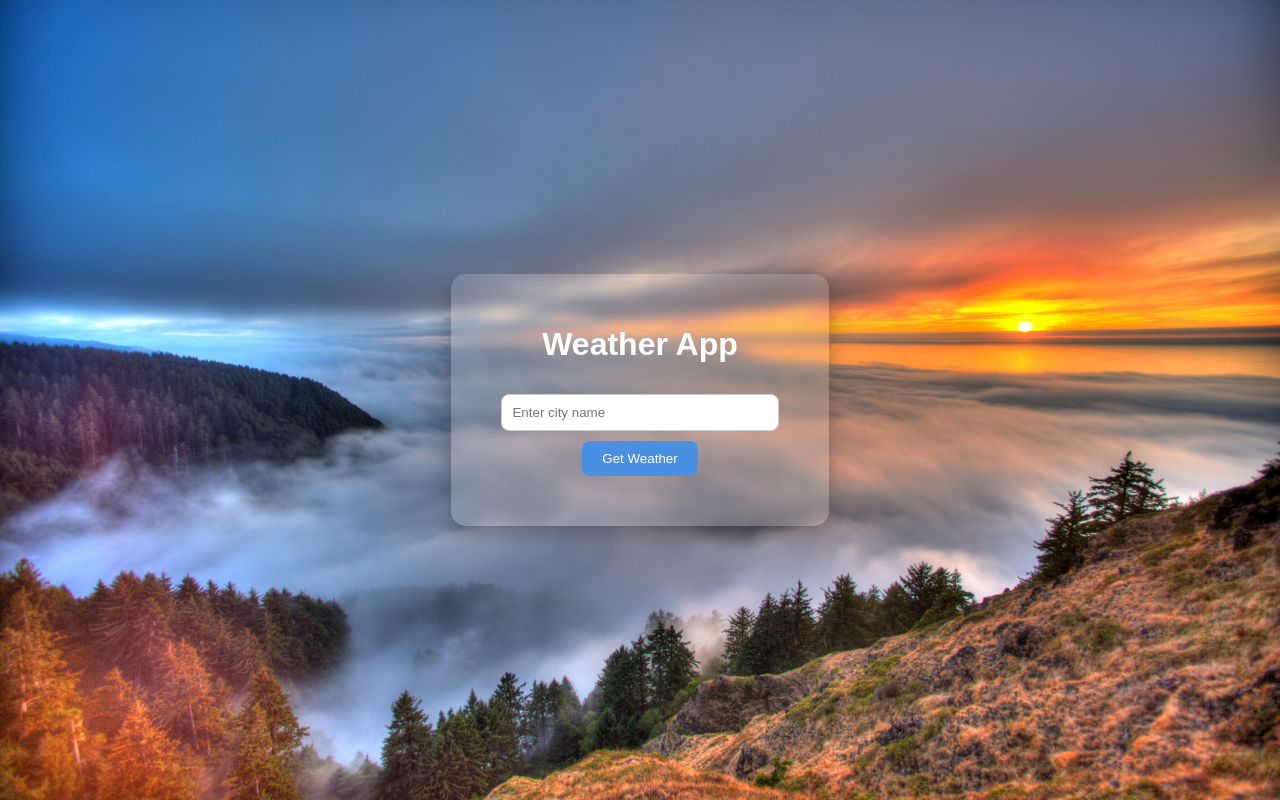
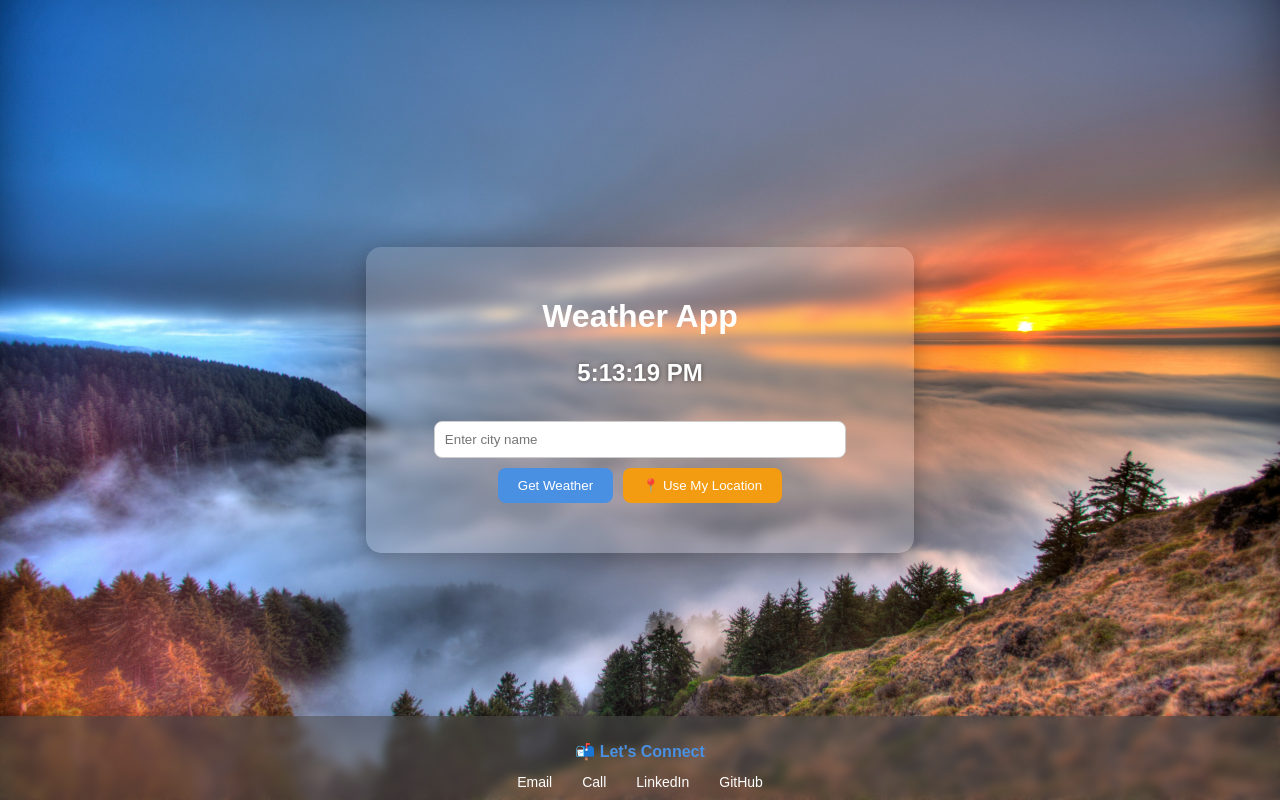
Before and after one commit to shawez-04/Weather-App, a plain HTML site: page index.html in a window 1280 px wide. Drawn offline with Linux system fonts and the light colour scheme.

Commit message:
Added Footer Sections , also added a live clock which provides sense of being live,and also added use my current location button

```diff
--- a/index.html
+++ b/index.html
@@ -9,10 +9,24 @@
 <body>
   <div class="weather-container">
     <h1>Weather App</h1>
+    <div id="clock"></div>
     <input type="text" id="cityInput" placeholder="Enter city name" />
     <button onclick="getWeather()">Get Weather</button>
-    <div id="weatherResult" class="weather-result"></div>
+     <button id="locationBtn">📍 Use My Location</button> <div id="weatherResult" class="weather-result"></div>
   </div>
+
+ <footer id="footer">
+  <div class="footer-container">
+    <p class="footer-title">📬 Let's Connect</p>
+    <div class="footer-links">
+      <a href="mailto:kshawez786@gmail.com"><i class="fa-solid fa-envelope"></i> Email</a>
+      <a href="tel:+918279967591"><i class="fa-solid fa-phone"></i> Call</a>
+      <a href="https://www.linkedin.com/in/mohd-shawez-khan/" target="_blank"><i class="fa-brands fa-linkedin"></i> LinkedIn</a>
+      <a href="https://github.com/shawez-04" target="_blank"><i class="fa-brands fa-github"></i> GitHub</a>
+    </div>
+  </div>
+</footer>
+
   <script src="script.js"></script>
 </body>
 </html>
--- a/script.js
+++ b/script.js
@@ -1,6 +1,14 @@
 const apiKey = "8098d36e1653d56f5f73288a8df3face";
+
+const cityInput = document.getElementById("cityInput");
+const resultDiv = document.getElementById("weatherResult");
+const locationBtn = document.getElementById("locationBtn");
+const clockDiv = document.getElementById("clock");
+
+//  PART 1: GET WEATHER BY CITY NAME
+
 function getWeather() {
-  const city = document.getElementById("cityInput").value.trim();
+  const city = cityInput.value.trim();
   const resultDiv = document.getElementById("weatherResult");
 
   if (!city) {
@@ -10,24 +18,86 @@ function getWeather() {
 
   const url = `https://api.openweathermap.org/data/2.5/weather?q=${city}&units=metric&appid=${apiKey}`;
 
+  resultDiv.innerHTML = `<p>Loading...</p>`;
+
   fetch(url)
     .then(response => {
       if (!response.ok) {
         throw new Error("City not found");
       }
-      return response.json();
+      return response.json(); // Convert the response to JSON
     })
     .then(data => {
+      // Display the weather data
       const weatherHTML = `
         <h2>${data.name}, ${data.sys.country}</h2>
-        <p>🌡️ Temp: ${data.main.temp} °C</p>
-        <p>🌤️ ${data.weather[0].description}</p>
+        <p><img src="https://openweathermap.org/img/wn/${data.weather[0].icon}@2x.png" alt="weather icon"></p>
+        <p style="font-size: 2em; margin-top: -20px;">${Math.round(data.main.temp)} °C</p>
+        <p style="text-transform: capitalize;">${data.weather[0].description}</p>
         <p>💧 Humidity: ${data.main.humidity}%</p>
         <p>💨 Wind: ${data.wind.speed} m/s</p>
       `;
       resultDiv.innerHTML = weatherHTML;
     })
     .catch(error => {
+      // Display any errors
       resultDiv.innerHTML = `<p style="color:red;">${error.message}</p>`;
     });
 }
+
+//  PART 2: GET WEATHER BY USER'S LOCATION (New Feature)
+
+// This function runs when the "Use My Location" button is clicked
+locationBtn.addEventListener('click', () => {
+  if (navigator.geolocation) {
+    // If the browser supports geolocation, ask for the user's position
+    navigator.geolocation.getCurrentPosition(onLocationSuccess, onLocationError);
+  } else {
+    resultDiv.innerHTML = "Geolocation is not supported by your browser.";
+  }
+});
+
+// This function runs if we successfully get the user's location
+function onLocationSuccess(position) {
+  const lat = position.coords.latitude;
+  const lon = position.coords.longitude;
+  const url = `https://api.openweathermap.org/data/2.5/weather?lat=${lat}&lon=${lon}&units=metric&appid=${apiKey}`;
+
+  resultDiv.innerHTML = `<p>Loading...</p>`;
+
+  // same fetch logic as before, just with a different URL
+  fetch(url)
+    .then(response => response.json())
+    .then(data => {
+      const weatherHTML = `
+        <h2>${data.name}, ${data.sys.country}</h2>
+        <p><img src="https://openweathermap.org/img/wn/${data.weather[0].icon}@2x.png" alt="weather icon"></p>
+        <p style="font-size: 2em; margin-top: -20px;">${Math.round(data.main.temp)} °C</p>
+        <p style="text-transform: capitalize;">${data.weather[0].description}</p>
+        <p>💧 Humidity: ${data.main.humidity}%</p>
+        <p>💨 Wind: ${data.wind.speed} m/s</p>
+      `;
+      resultDiv.innerHTML = weatherHTML;
+    })
+    .catch(error => {
+      resultDiv.innerHTML = `<p style="color:red;">Could not fetch weather data.</p>`;
+    });
+}
+
+// This function runs if there's an error getting the location
+function onLocationError() {
+  resultDiv.innerHTML = `<p style="color:red;">Unable to retrieve your location. Please allow location access.</p>`;
+}
+
+
+//  PART 3: LIVE CLOCK (New Feature)
+
+function updateClock() {
+  const now = new Date(); // Get the current date and time
+  const formattedTime = now.toLocaleTimeString();
+  clockDiv.innerHTML = `<p>${formattedTime}</p>`;
+}
+
+// Run the clock function immediately, then run it again every second
+updateClock();
+setInterval(updateClock, 1000);
--- a/style.css
+++ b/style.css
@@ -49,3 +49,78 @@ button:hover {
   margin-top: 20px;
   font-size: 1.1em;
 }
+
+
+#clock {
+  font-size: 1.5em;
+  font-weight: bold;
+  margin-bottom: 15px;
+  text-shadow: 0 0 5px rgba(0,0,0,0.5);
+}
+
+
+#locationBtn {
+  padding: 10px 20px;
+  margin-top: 10px;
+  margin-left: 5px;
+  background-color: #f39c12;
+  color: white;
+  border: none;
+  border-radius: 8px;
+  cursor: pointer;
+}
+
+#locationBtn:hover {
+  background-color: #e67e22;
+}
+
+#footer{
+   width: 100%;
+  color: white;
+  padding: 10px 0;
+  text-align: center;
+  border-top: 2px solid var(--clr-primary-a3);
+  font-family: "Amazon Ember", sans-serif;
+  position: fixed;
+  bottom: 0;
+  left: 0;
+  z-index: 10;
+  box-shadow: 0 -4px 20px rgba(0, 0, 0, 0.3);
+ background: rgba(66, 65, 65, 0.65);
+  backdrop-filter: blur(5px);
+
+}
+
+.footer-container {
+  display: flex;
+  flex-direction: column;
+  align-items: center;
+  gap: 8px;
+}
+
+.footer-title {
+  font-weight: 700;
+  font-size: 16px;
+  margin-bottom: 5px;
+  color: #4a90e2;
+}
+
+.footer-links {
+  display: flex;
+  flex-wrap: wrap;
+  justify-content: center;
+  gap: 30px;
+}
+
+.footer-links a {
+  color: inherit;
+  text-decoration: none;
+  font-size: 14px;
+  transition: all 0.3s ease;
+}
+
+.footer-links a:hover {
+  color: #4a90e2;
+  text-shadow: 0 0 1px #4a90e2;
+  transform: scale(1.2);
+}
```
